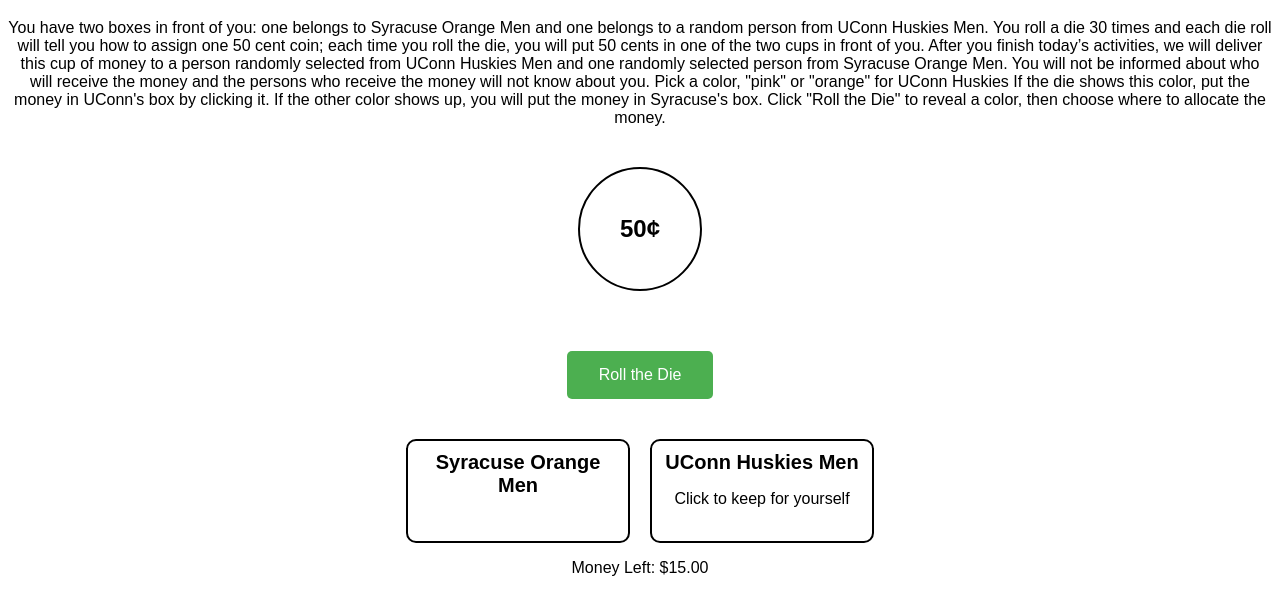
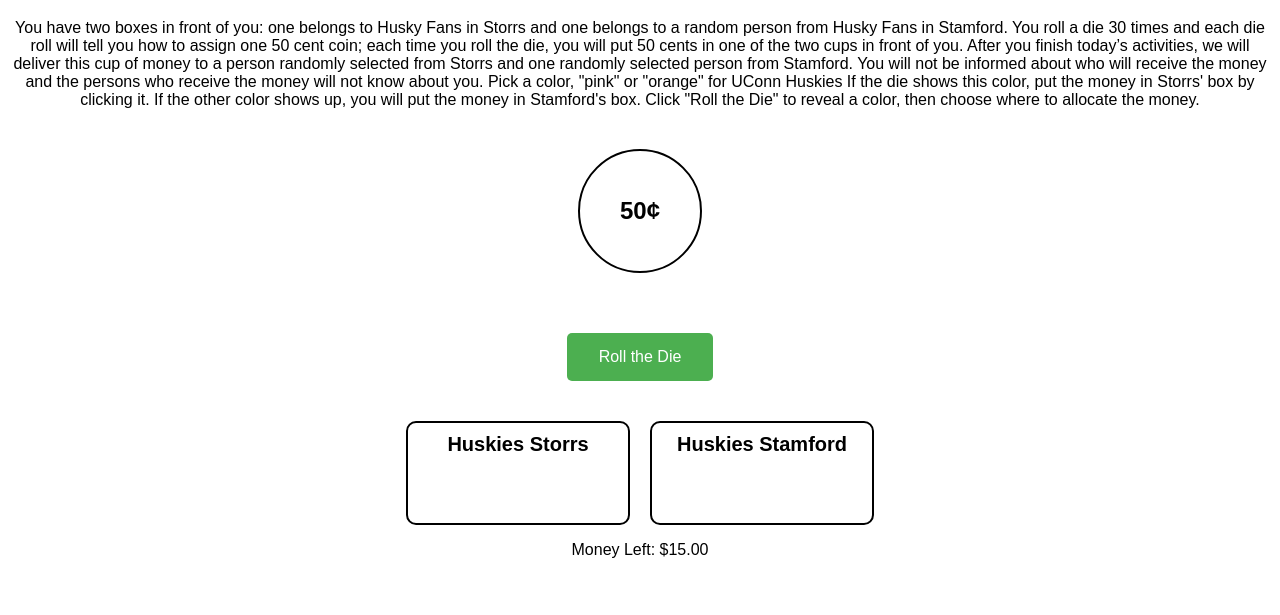
Before and after one commit to demiroglusevgi/allo, a plain HTML site: page index.html in a window 1280 px wide. Shown: the part 61-676 px from the top of the page. Drawn offline with Linux system fonts and the light colour scheme.

Commit message:
Update index.html

```diff
--- a/index.html
+++ b/index.html
@@ -67,7 +67,7 @@
 </head>
 <body>
     <h1>Random Allocation Game</h1>
-    <p>You have two boxes in front of you: one belongs to Syracuse Orange Men and one belongs to a random person from UConn Huskies Men. You roll a die 30 times and each die roll will tell you how to assign one 50 cent coin; each time you roll the die, you will put 50 cents in one of the two cups in front of you. After you finish today’s activities, we will deliver this cup of money to a person randomly selected from UConn Huskies Men and one randomly selected person from Syracuse Orange Men. You will not be informed about who will receive the money and the persons who receive the money will not know about you. Pick a color, "pink" or "orange" for UConn Huskies If the die shows this color, put the money in UConn's box by clicking it. If the other color shows up, you will put the money in Syracuse's box. Click "Roll the Die" to reveal a color, then choose where to allocate the money.</p>
+    <p>You have two boxes in front of you: one belongs to Husky Fans in Storrs and one belongs to a random person from Husky Fans in Stamford. You roll a die 30 times and each die roll will tell you how to assign one 50 cent coin; each time you roll the die, you will put 50 cents in one of the two cups in front of you. After you finish today’s activities, we will deliver this cup of money to a person randomly selected from Storrs and one randomly selected person from Stamford. You will not be informed about who will receive the money and the persons who receive the money will not know about you. Pick a color, "pink" or "orange" for UConn Huskies If the die shows this color, put the money in Storrs' box by clicking it. If the other color shows up, you will put the money in Stamford's box. Click "Roll the Die" to reveal a color, then choose where to allocate the money.</p>
 
     <!-- Dice Result (Initially transparent with "50¢") -->
     <div class="dice" id="dice">50¢</div>
@@ -77,12 +77,11 @@
 
     <!-- Allocation boxes container -->
     <div class="allocation-container">
-        <div id="huskies" class="allocation-box">
-            <div class="box-title">Syracuse Orange Men</div>
+        <div id="Storrs" class="allocation-box">
+            <div class="box-title">Huskies Storrs</div>
         </div>
-        <div id="self" class="allocation-box">
-            <div class="box-title">UConn Huskies Men</div>
-            <p>Click to keep for yourself</p>
+        <div id="Stamford" class="allocation-box">
+            <div class="box-title">Huskies Stamford</div>
         </div>
     </div>
 
@@ -139,8 +138,8 @@
             }
         }
 
-        document.getElementById('huskies').addEventListener('click', allocateMoney);
-        document.getElementById('self').addEventListener('click', allocateMoney);
+        document.getElementById('Storrs').addEventListener('click', allocateMoney);
+        document.getElementById('Stamford').addEventListener('click', allocateMoney);
     </script>
 </body>
 </html>
```
